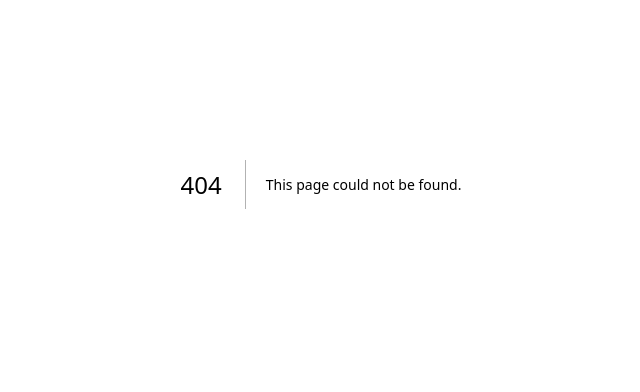
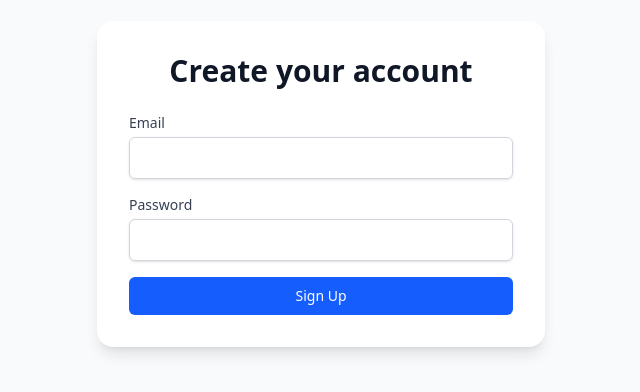
Before and after one commit to bjergsenson/codecademyclone, a Next.js app in the folder my-app/: page /signup in a window 1280 px wide. Before the commit this address had no page. Shown: the part 216-608 px from the top of the page, without its empty margins (319-959 px from the left). Built offline with nearby package versions, Linux system fonts and the light colour scheme.

Commit message:
Add route singup. Add packages Update lesson id page to handle pyodide

```diff
--- /dev/null
+++ b/my-app/app/api/auth/signup/route.ts
@@ -0,0 +1,12 @@
+import { NextResponse } from 'next/server';
+import bcrypt from 'bcrypt';
+
+export async function POST(req: Request) {
+    const { email, password } = await req.json();
+    const hashedPassword = await bcrypt.hash(password, 10);
+
+    // TODO: Save to your DB (e.g., Prisma, Mongo, etc.)
+    // await db.user.create({ data: { email, password: hashedPassword } });
+
+    return NextResponse.json({ message: 'User created' }, { status: 201 });
+}
--- a/my-app/app/layout.tsx
+++ b/my-app/app/layout.tsx
@@ -19,11 +19,7 @@ export default function RootLayout({ children }: { children: React.ReactNode })
           async
         ></script>
         {/* ✅ Add Pyodide CDN */}
-        <script
-          src="https://cdn.jsdelivr.net/pyodide/v0.25.1/full/pyodide.js"
-          type="text/javascript"
-          defer
-        ></script>
+        <script src="https://cdn.jsdelivr.net/pyodide/v0.27.6/full/pyodide.js"></script>
       </head>
       <body className="bg-gray-50 text-gray-900">{children}</body>
     </html>
--- a/my-app/app/lesson/[id]/page.tsx
+++ b/my-app/app/lesson/[id]/page.tsx
@@ -3,6 +3,7 @@
 import { useEffect, useState } from 'react';
 import Editor from '@monaco-editor/react';
 import { useParams } from 'next/navigation';
+import { log } from 'console';
 
 const LessonPage = () => {
   const { id } = useParams();
@@ -41,30 +42,24 @@ const LessonPage = () => {
       } else if (id === 'python') {
         try {
           // ✅ Wait for Pyodide to be loaded
-          async function ensurePyodide() {
-            if (!(window as any).loadPyodide) {
-              await new Promise<void>((resolve, reject) => {
-                const check = () => {
-                  if ((window as any).loadPyodide) resolve();
-                  else setTimeout(check, 50); // Retry every 50ms until available
-                };
-                check();
-              });
+          // init Pyodide
+          async function main() {
+            let pyodide = loadPyodide();
+            log("Ready!\n")
+            return pyodide;
+          }
+          let pyodideReadyPromise = main();
+
+          async function evaluatePython() {
+            let pyodide = await pyodideReadyPromise;
+            try {
+              let output = pyodide.runPython(code);
+              setOutput(String(output));;
+            } catch (err: any) {
+              setOutput(err);
+              return output;
             }
-
-            if (!(window as any).pyodide) {
-              const pyodide = await (window as any).loadPyodide({
-                indexURL: 'https://cdn.jsdelivr.net/pyodide/v0.25.1/full/',
-              });
-              (window as any).pyodide = pyodide;
-            }
-
-            return (window as any).pyodide;
           }
-
-          const pyodide = await ensurePyodide();
-          const result = await pyodide.runPythonAsync(code);
-          setOutput(String(result));
         } catch (err) {
           setOutput('Python Error: ' + err);
         }
@@ -112,3 +107,7 @@ const LessonPage = () => {
 };
 
 export default LessonPage;
+
+function loadPyodide() {
+  throw new Error('Function not implemented.');
+}
--- /dev/null
+++ b/my-app/app/signup/page.tsx
@@ -0,0 +1,67 @@
+'use client';
+
+import { useState } from 'react';
+import { useRouter } from 'next/navigation';
+
+
+export default function Signup() {
+    const router = useRouter();
+    const [email, setEmail] = useState('');
+    const [password, setPassword] = useState('');
+    const [error, setError] = useState<string | null>(null);
+    const [loading, setLoading] = useState(false);
+
+    const handleSignup = async (e: React.FormEvent) => {
+        e.preventDefault();
+        setLoading(true);
+        setError(null);
+    };
+
+    return (
+        <div className="min-h-screen flex items-center justify-center bg-gray-50 p-6">
+            <div className="max-w-md w-full space-y-6 bg-white p-8 rounded-2xl shadow-lg">
+                <h2 className="text-center text-3xl font-bold text-gray-900">Create your account</h2>
+                <form className="space-y-4" onSubmit={handleSignup}>
+                    <div>
+                        <label htmlFor="email" className="block text-sm font-medium text-gray-700">
+                            Email
+                        </label>
+                        <input
+                            id="email"
+                            name="email"
+                            type="email"
+                            autoComplete="email"
+                            required
+                            value={email}
+                            onChange={(e) => setEmail(e.target.value)}
+                            className="mt-1 block w-full rounded-md border border-gray-300 shadow-sm p-2 focus:ring-blue-500 focus:border-blue-500"
+                        />
+                    </div>
+                    <div>
+                        <label htmlFor="password" className="block text-sm font-medium text-gray-700">
+                            Password
+                        </label>
+                        <input
+                            id="password"
+                            name="password"
+                            type="password"
+                            autoComplete="current-password"
+                            required
+                            value={password}
+                            onChange={(e) => setPassword(e.target.value)}
+                            className="mt-1 block w-full rounded-md border border-gray-300 shadow-sm p-2 focus:ring-blue-500 focus:border-blue-500"
+                        />
+                    </div>
+                    {error && <div className="text-red-600 text-sm">{error}</div>}
+                    <button
+                        type="submit"
+                        disabled={loading}
+                        className="w-full flex justify-center py-2 px-4 border border-transparent text-sm font-medium rounded-md text-white bg-blue-600 hover:bg-blue-700"
+                    >
+                        {loading ? 'Signing up…' : 'Sign Up'}
+                    </button>
+                </form>
+            </div>
+        </div>
+    );
+}
--- /dev/null
+++ b/my-app/app/tests/index.html
@@ -0,0 +1,21 @@
+<!doctype html>
+<html>
+  <head>
+      <script src="https://cdn.jsdelivr.net/pyodide/v0.27.6/full/pyodide.js"></script>
+  </head>
+  <body>
+    Pyodide test page <br>
+    Open your browser console to see Pyodide output
+    <script type="text/javascript">
+      async function main(){
+        let pyodide = await loadPyodide();
+        console.log(pyodide.runPython(`
+            import sys
+            sys.version
+        `));
+        pyodide.runPython("print(1 + 2)");
+      }
+      main();
+    </script>
+  </body>
+</html>
--- a/my-app/package.json
+++ b/my-app/package.json
@@ -10,13 +10,16 @@
   },
   "dependencies": {
     "@monaco-editor/react": "^4.7.0",
+    "bcrypt": "^6.0.0",
     "next": "^15.2.4",
     "react": "^19.0.0",
-    "react-dom": "^19.0.0"
+    "react-dom": "^19.0.0",
+    "supabase": "^2.23.4"
   },
   "devDependencies": {
     "@eslint/eslintrc": "^3",
     "@tailwindcss/postcss": "^4",
+    "@types/bcrypt": "^5.0.2",
     "@types/node": "^20",
     "@types/react": "^19",
     "@types/react-dom": "^19",
```
Also changed, not shown: my-app/app/api/auth/login/route.ts (added), 1 other file (tests, documents, lock files or other folders).
